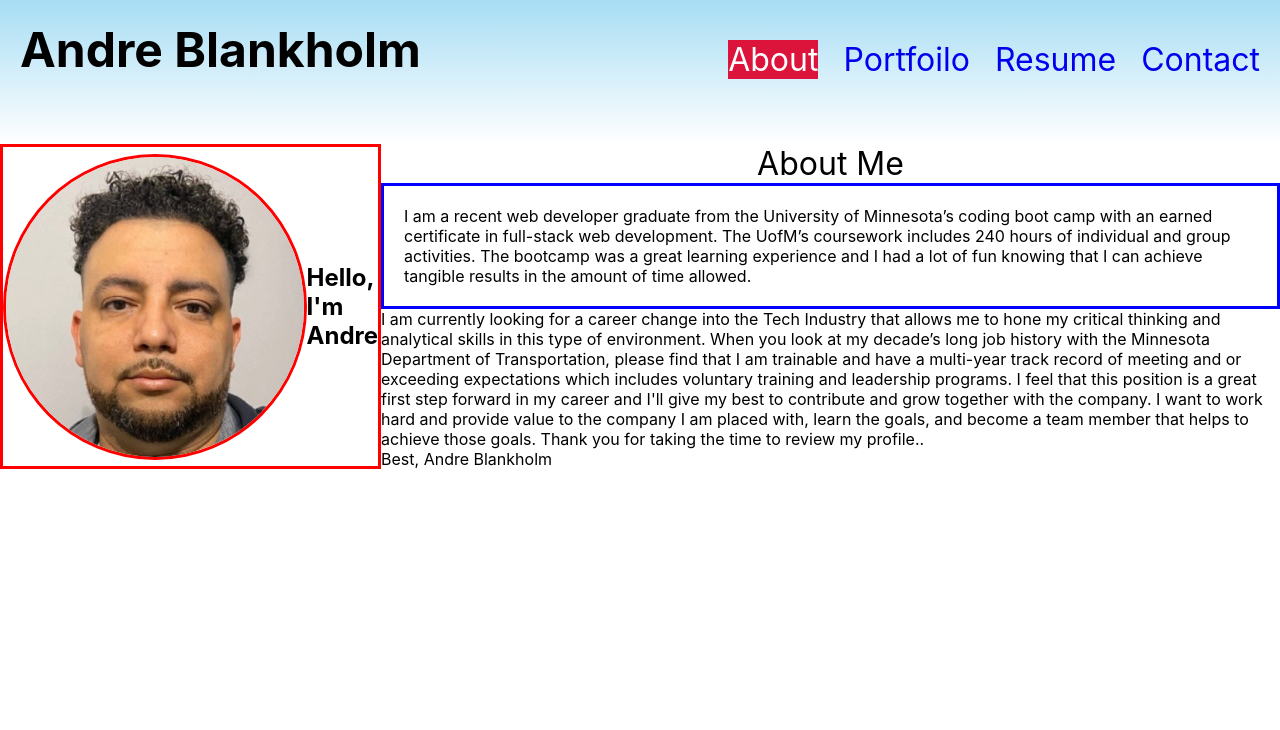
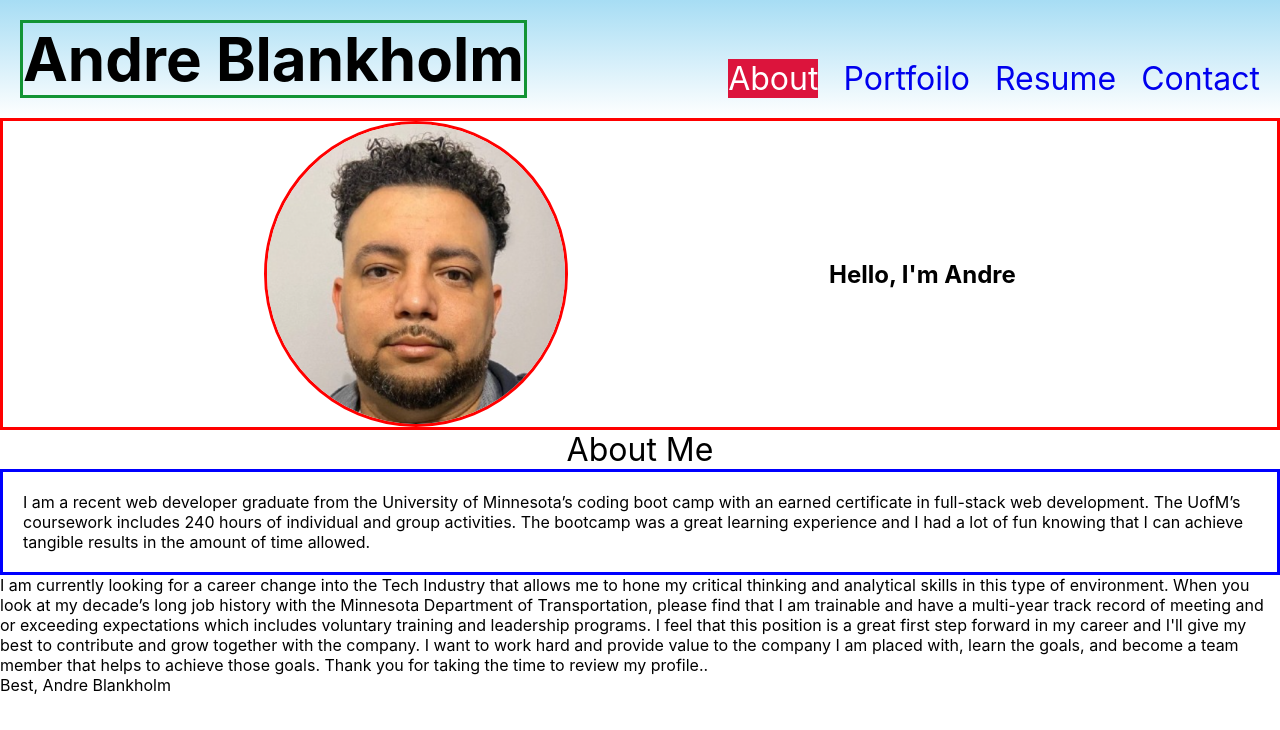
Before and after one commit to AndreBlankholm/Portfolio, a React (Create React App) app: page / in a window 1280 px wide. Shown: the top 730 px of the page. Built offline with nearby package versions, Linux system fonts and the light colour scheme.

Commit message:
Adjusting About page formatting

```diff
--- a/src/components/About/About.css
+++ b/src/components/About/About.css
@@ -1,3 +1,10 @@
+
+.about-container {
+  display: flex;
+}
+
+
+
 .about-me{
   font-size: 4vh;
   text-align: center;
@@ -9,20 +16,14 @@
   height: 300px;
 }
 
-.about-container {
-}
 
-.photo-and-text-container {
-    display: flex;
-}
+
 
 .introduction {
     display: flex;
     align-items: center;
     border: solid red;
-
-
-
+    justify-content: space-evenly;
 }
 
 .about-ptags {
--- a/src/components/About/About.js
+++ b/src/components/About/About.js
@@ -3,7 +3,7 @@ import "./About.css";
 
 function About() {
   return (
-    <div className="about-container">
+
       <div className="photo-and-text-container">
         <div className="introduction">
           <img
@@ -42,7 +42,7 @@ function About() {
           <p>Best, Andre Blankholm</p>
         </div>
       </div>
-    </div>
+
   );
 }
 
--- a/src/components/Header/NavBar.css
+++ b/src/components/Header/NavBar.css
@@ -1,17 +1,19 @@
 .navBar-container {
   background-image: linear-gradient(rgb(167, 221, 244), white);
-  height: 9rem;
+
 }
 
 .nav {
   display: flex;
   padding: 20px;
+
 }
 
 .navBarTitle {
   height: auto;
   width: fit-content;
   font-size: 2rem;
+  border: solid rgb(18, 148, 53);
 }
 
 .navItems {
@@ -19,6 +21,7 @@
   margin-left: auto;
   margin-top: auto;
   font-size: 2rem;
+
 }
 
 .navItems li {
@@ -29,4 +32,6 @@
 
 .navBarName {
   margin: auto;
+  font-size: 60px;
+  justify-content: space-between;
 }
```
